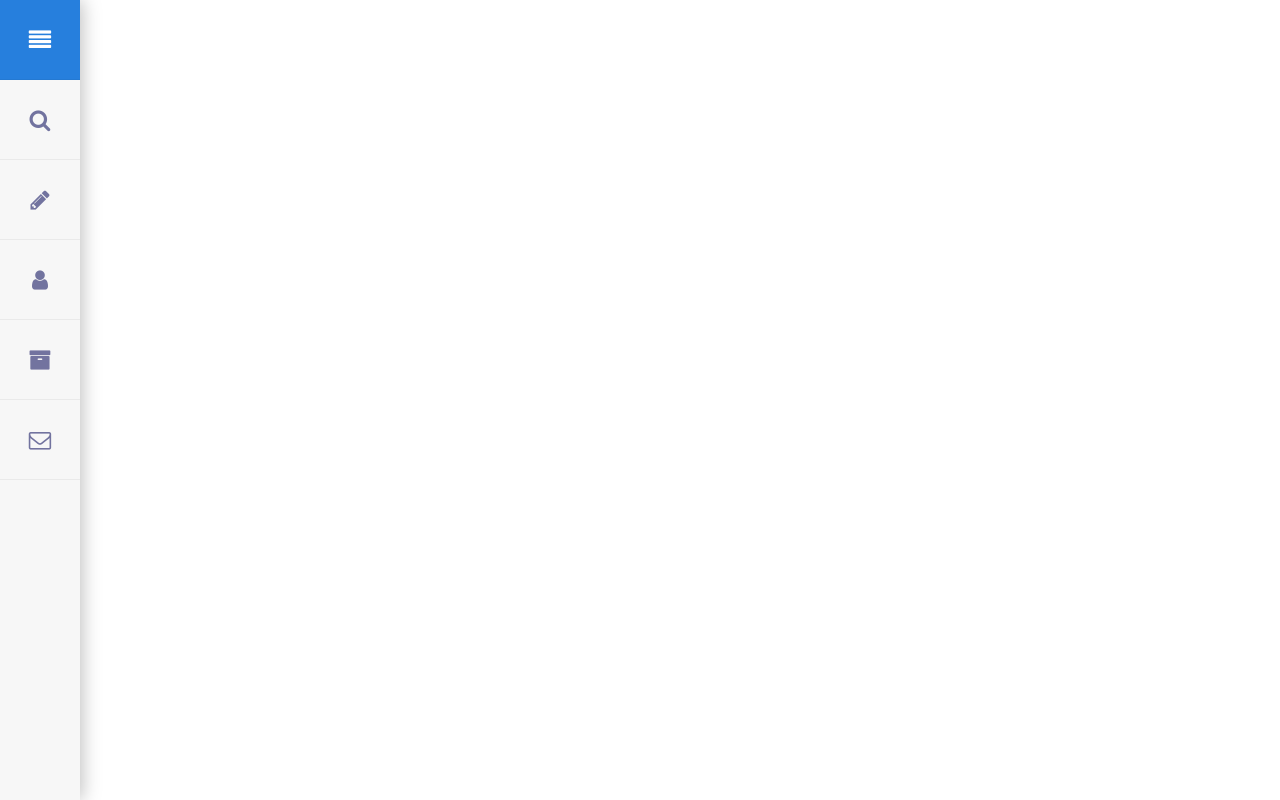
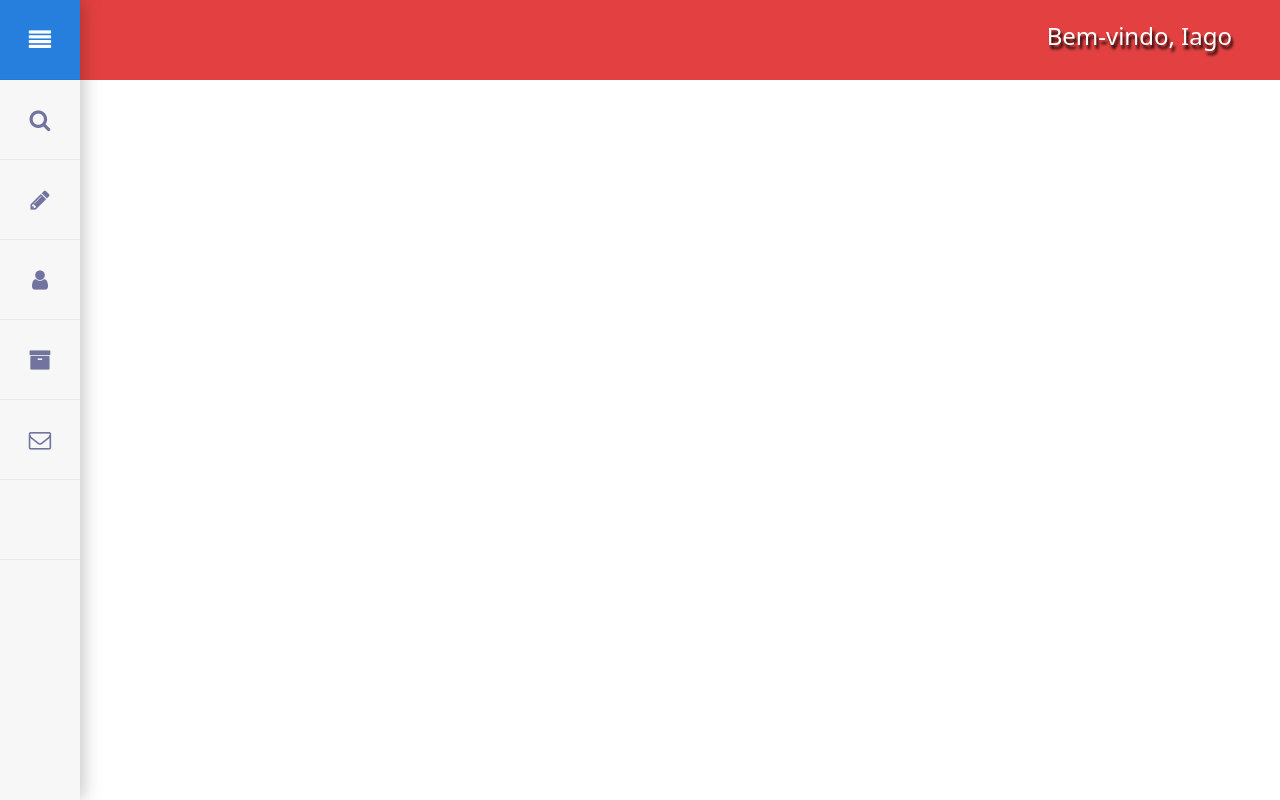
Before and after one commit to Iagooalmeida/VoltaAoMundo-Chile, a PHP site: page /Administrativo/index.php in a window 1280 px wide. Run offline with PHP 8.4, Linux system fonts and the light colour scheme; a user stored in the database is signed in; some libraries are stand-ins or nearby versions.

Commit message:
feat: finalizando menu laterak esquerdo

```diff
--- a/Administrativo/index.php
+++ b/Administrativo/index.php
@@ -25,6 +25,11 @@ if (!isset($_SESSION['user_id'])) {
 </head>
 <body>
     <header>
+        <div>
+            <div class="d-flex justify-content-end align-items-center gap-3 bg-chile p-2 pe-md-5 bg-chile" style="height: 5em;">
+                <h2 class="text-center fs-4">Bem-vindo, <?php echo explode(' ', $_SESSION['nomeCompleto'])[0]; ?></h2>
+            </div>
+        </div>
         <nav>
             <ul class="menu">
                 <li title="home"><a href="#" class="menu-button home">menu</a></li>
@@ -33,6 +38,7 @@ if (!isset($_SESSION['user_id'])) {
                 <li title="about"><a href="#" class="active about">about</a></li>
                 <li title="archive"><a href="#" class="archive">archive</a></li>
                 <li title="contact"><a href="#" class="contact">contact</a></li>
+                <li title="logout"><a href="../login/logout.php">logout</a></li>
             </ul>
             <ul class="menu-bar">
                 <li><a href="#" class="menu-button">Menu</a></li>
--- a/Administrativo/styles.css
+++ b/Administrativo/styles.css
@@ -113,6 +113,18 @@
     height:100%;
 }
 
+.bg-chile{
+    background: #e34141;
+    width:100%;
+    position:fixed;
+    z-index:1;
+}
+
+h2.text-center.fs-4 {
+    color: white;
+    text-shadow: 2px 4px 3px black;
+}
+
 @media all and (max-width: 500px) {
     .container{
         margin-top:100px;
@@ -135,7 +147,7 @@
     }
     .open{
         width:100%;
-        height:auto;
+        height: 26em;
     }
     .para{
     padding-left:5px;
```
